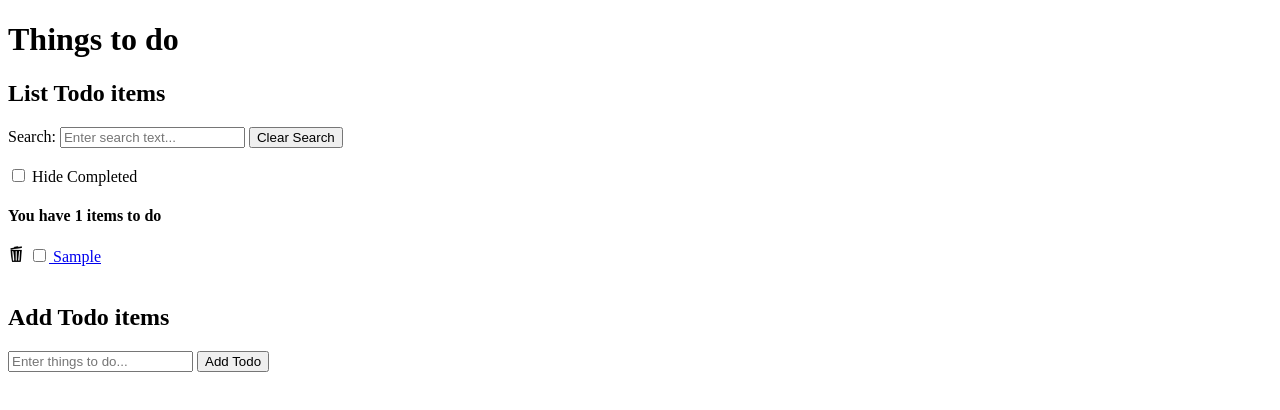
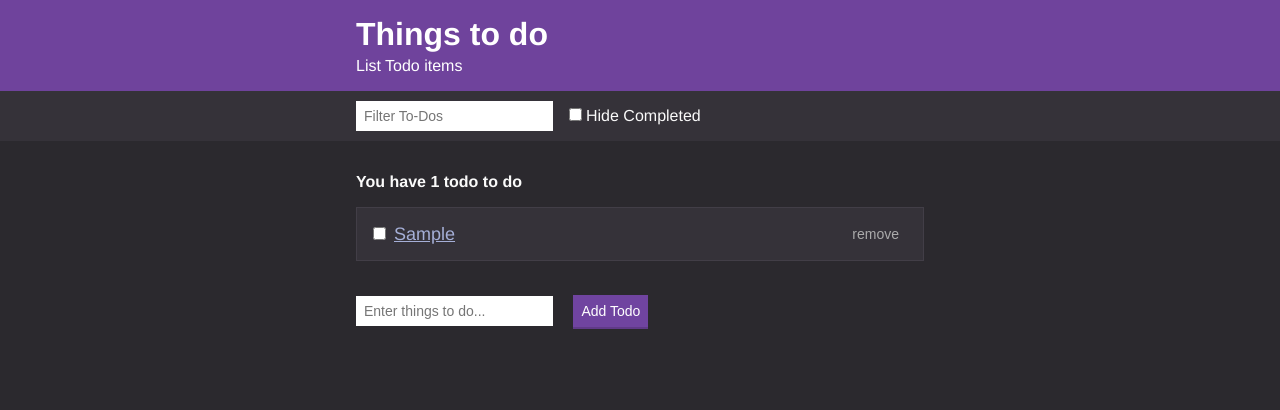
Before and after one commit to 5r1n1/todo-app, a plain HTML site: page index.html in a window 1280 px wide. Both pictures are taken after typing "Sample" into the empty fields and a click on the button "Add Todo". Drawn offline with nearby package versions, Linux system fonts and the light colour scheme.

Commit message:
CSS formatted

```diff
--- a/index.html
+++ b/index.html
@@ -1,26 +1,35 @@
 <!DOCTYPE html>
 <html>
-    <head></head>
+    <head>
+        <title>To-Do App</title>
+        <link rel="stylesheet" href="styles/styles.css">
+        <link rel="shortcut icon" href="images/favicon.ico" type="image/x-icon">
+    </head>
     <body>
-        <h1>Things to do</h1>
-        <h2>List Todo items</h2>
-        <label>Search:
-            <input id="search-text" type="text" placeholder="Enter search text...">
-        </label>
-        <button id="clear-search">Clear Search</button>
-        <br><br>
-        <label>
-            <input type="checkbox" id='hide-completed'>
-            Hide Completed
-        </label>
-        <br><div id="filtered-todos"></div><br>
-        <h2>Add Todo items</h2>
-        <form id="add-todo-form">
-            <input type="text" id="todo-text" name="todoText" placeholder="Enter things to do...">
-            <button>Add Todo</button>
-        </form><br>
+        <div class="header">
+            <div class="container">
+                    <h1 class="header__title">Things to do</h1>
+                    <h2 class="header__subtitle">List Todo items</h2>
+            </div>
+        </div>
+        <div class="actions">
+            <div class="actions__container">
+                <input id="search-text" type="text" class="input" placeholder="Filter To-Dos">
+                <!-- <button id="clear-search" class="button" >Clear Search</button> -->
+                <label class="checkbox">
+                    <input type="checkbox" id='hide-completed'> Hide Completed
+                </label>
+            </div>
+        </div>
+        <div class="container">
+            <div id="filtered-todos"></div><br>
+            <form id="add-todo-form">
+                <input type="text" id="todo-text" class="input" name="todoText" placeholder="Enter things to do...">
+                <button class="button">Add Todo</button>
+            </form>
+        </div>
         <script src="https://cdnjs.cloudflare.com/ajax/libs/moment.js/2.22.2/moment.min.js"></script>
-        <script src="todo-functions.js"></script>
-        <script src="todo-app.js"></script>
+        <script src="scripts/todo-functions.js"></script>
+        <script src="scripts/todo-app.js"></script>
     </body>
 </html>
--- /dev/null
+++ b/scripts/todo-app.js
@@ -0,0 +1,42 @@
+/* global loadFromLS, renderTodos, guid */
+'use strict'
+
+let todos = loadFromLS()
+const filters = {searchText : '', hideCompleted: false}
+renderTodos(todos, filters)
+
+document.querySelector('#search-text').addEventListener('input', e => {
+    filters.searchText = e.target.value
+    renderTodos(todos, filters)
+})
+
+// document.querySelector('#clear-search').addEventListener('click', () => {
+//     filters.searchText = ''
+//     document.querySelector('#search-text').value = ''
+//     renderTodos(todos, filters)
+// })
+
+document.querySelector('#hide-completed').addEventListener('click', e => {
+    filters.hideCompleted = e.target.checked
+    renderTodos(todos, filters)
+})
+
+document.querySelector('#add-todo-form').addEventListener('submit', e => {
+    e.preventDefault()
+    const data = e.target.elements.todoText.value.trim()
+    if (data.length) {
+        todos.push({
+            id: guid(),
+            text: data,
+            completed: false
+        })
+        this.saveToLS(todos)
+        renderTodos(todos, filters)
+    }
+    e.target.elements.todoText.value = ''
+})
+
+window.addEventListener('storage', e => {
+    if (e.key === 'todos') todos = JSON.parse(e.newValue)
+    renderTodos(todos, filters)
+})
--- /dev/null
+++ b/scripts/todo-functions.js
@@ -0,0 +1,91 @@
+/* global todos, filters */
+'use strict'
+
+this.guid = () => {
+    const s4 = () => Math.floor((1 + Math.random()) * 0x10000)
+        .toString(16)
+        .substring(1)
+    return s4() + s4() + '-'
+         + s4() + '-' + s4() + '-' + s4() + '-'
+         + s4() + s4() + s4()
+}
+
+this.saveToLS = (todos) => localStorage.setItem('todos', JSON.stringify(todos))
+
+this.loadFromLS = () => {
+    try {
+        let todos = JSON.parse(localStorage.getItem('todos'))
+        return todos ? todos : []
+    } catch (e) { return []}
+}
+
+const renderTodos = (todos, filters) => {
+    const filteredTodos = todos
+        .filter(i => i.text.toLowerCase().includes(filters.searchText.toLowerCase()))
+        // .filter(i => filters.hideCompleted ? !i.completed : true)
+        .filter(i => !filters.hideCompleted || !i.completed)
+
+    const filTodosDiv = document.querySelector('#filtered-todos')
+    filTodosDiv.innerHTML = ''
+    filTodosDiv.appendChild(renderSummary(filteredTodos))
+    if (filteredTodos.length)
+        filteredTodos.forEach(item => filTodosDiv.appendChild (buildTodoListUI(item)))
+    else {
+        const emptyMsg = document.createElement('p')
+        emptyMsg.textContent = 'No to-dos to show'
+        emptyMsg.classList.add('empty-message')
+        filTodosDiv.appendChild(emptyMsg)
+    }
+}
+
+const renderSummary = filteredTodos => {
+    const pending = filteredTodos.reduce((t, i) => i.completed? t : ++t, 0)
+    const strItem = (pending === 1) ? 'todo' : 'todos'
+    const summary = document.createElement('h4')
+    summary.textContent = `You have ${pending} ${strItem} to do`
+    summary.classList.add('list-title')
+    return summary
+}
+
+const buildTodoListUI = (item) => {
+    const elTodo = document.createElement('label')
+    const elContainer = document.createElement('div')
+    const chk = document.createElement('input')
+    const txt = document.createElement('a')
+    const btnRemove = document.createElement('button')
+
+    chk.type = 'checkbox'
+    chk.checked = item.completed
+    chk.addEventListener('click', () => {
+        item.completed = !item.completed
+        this.saveToLS(todos)
+        renderTodos(todos, filters)
+    })
+    elContainer.appendChild (chk)
+
+    txt.setAttribute('href', `./edit-todo.html#${item.id}`)
+    txt.textContent = item.text
+    elContainer.appendChild(txt)
+
+    elTodo.classList.add('list-item')
+    elContainer.classList.add('list-item__container')
+    elTodo.appendChild(elContainer)
+
+    btnRemove.textContent = 'remove'
+    btnRemove.classList.add('button', 'button--text')
+    btnRemove.addEventListener('click', () => {
+        deleteTodo(todos, item.id),
+        renderTodos(todos, filters)
+    })
+    elTodo.appendChild(btnRemove)
+
+    return elTodo
+}
+
+const deleteTodo = (todos, id) => {
+    const index = todos.findIndex (i => i.id === id)
+    if ((index + 1)) {
+        todos.splice(index, 1)
+        this.saveToLS(todos)
+    }
+}
--- /dev/null
+++ b/styles/styles.css
@@ -0,0 +1,237 @@
+/*
+
+// Colors
+$off-black: #20222b;
+$dark-blue: #333745;
+$blue: #3c4251;
+$light-blue: #464b5e;
+$off-white: #a5afd7;
+$purple: #8357c5;
+// Spacing
+$s-size: 1.2rem;
+$m-size: 1.6rem;
+$l-size: 3.2rem;
+$xl-size: 4.8rem;
+$desktop-breakpoint: 45rem;
+
+*/
+
+/* Base Styles */
+
+* {
+    box-sizing: border-box;
+    margin: 0;
+    padding: 0;
+}
+
+html {
+  font-size: 62.5%;
+}
+
+body {
+  background: #2B292E;
+  color: #fafafa;
+  font-family: Helvetica, Arial, sans-serif;
+  font-size: 1.6rem;
+}
+
+button {
+  cursor: pointer;
+}
+
+a {
+    /* color: #6F439C; */
+    color: #a5afd7;
+}
+
+/* Container */
+
+.container {
+  max-width: 60rem;
+  margin: 0 auto;
+  padding: 0 1.6rem;
+}
+
+/* Header */
+
+.header {
+  background: #6F439C;
+  color:white;
+  padding: 1.6rem 0;
+}
+
+.header__title {
+  font-size: 3.2rem;
+  margin-bottom: .4rem;
+}
+
+.header__subtitle {
+  /* color: #777; */
+  font-size: 1.6rem;
+  font-weight: 300;
+}
+
+/* Actions Bar */
+
+.actions {
+    background-color: #353239;
+    /* border-bottom: 1px solid #dedfe0; */
+    /* color: #333333; */
+    padding: 1rem
+}
+
+.actions__container {
+    align-items: center;
+    display: flex;
+    max-width: 60rem;
+    margin: 0 auto;
+    min-height: 3rem;
+    padding: 0 1.6rem;
+}
+
+.actions__container--spaced {
+    justify-content: space-between
+}
+
+/* Form Inputs */
+
+.input {
+    border: none;
+    font-size: 1.4rem;
+    font-weight: 300;
+    height: 3rem;
+    margin-right: 1.6rem;
+    padding: .4rem .8rem;
+}
+
+.checkbox {
+    display: flex;
+    align-items: baseline;
+}
+
+.checkbox > input {
+    margin-right: .4rem;
+}
+
+.button {
+    background: #7044a0;
+    border: none;
+    border-bottom: 2px solid #603a88;
+    color: white;
+    font-size: 1.4rem;
+    font-weight: 300;
+    padding: .8rem;
+    transition: background .3s ease, color .3s ease;
+}
+
+.button:hover {
+    background: #5F3A87;
+}
+
+.button--secondary {
+    background: #888888;
+    border-bottom: 2px solid #717171;
+}
+
+.button--secondary:hover {
+    background: #6E6E6E;
+}
+
+.button--text {
+    background: none;
+    border: none;
+    color: #aaa;
+}
+
+.button--text:hover {
+    background: none;
+    color: white;
+    text-decoration: underline;
+}
+
+/* Note editor */
+
+.title-input {
+    border: 1px solid #DEDFE0;
+    font-size: 2rem;
+    font-weight: 300;
+    display: block;
+    margin: 2.4rem 0;
+    padding: .8rem;
+    width: 100%;
+}
+
+.body-input {
+    border: 1px solid #DEDFE0;
+    font-family: inherit;
+    font-size: 1.6rem;
+    font-weight: 300;
+    display: block;
+    margin: 2.4rem 0;
+    min-height: 15rem;
+    padding: .8rem;
+    width: 100%;
+}
+
+/* Note List Item */
+
+.list-item {
+    text-decoration: none;
+    color: #fafafa;
+    cursor: pointer;
+    background: #353239;
+    border: 1px solid #423e47;
+    margin: 1.6rem 0;
+    padding: 1rem 1.6rem;
+    display: block;
+    transition: background .3s ease;
+    display: flex;
+    justify-content: space-between;
+    align-items: center
+}
+
+.list-item__container {
+    display: flex;
+    font-size: 1.8rem;
+    font-weight: 300;
+    align-items: baseline;
+}
+
+.list-item__container > *:first-child {
+    margin-right: .8rem;
+}
+
+.list-item:hover {
+    background: #3d3941;
+}
+
+.list-item__title {
+    font-size: 1.8rem;
+    margin-bottom: .4rem
+}
+
+.list-item__subtitle {
+    color: #666;
+    font-size: 1.4rem;
+    font-weight: 300;
+    font-style: italic;
+}
+
+.list-title {
+    margin: 3.2rem 0 1.6rem;
+}
+
+.empty-message {
+    margin: 3.2rem 0;
+}
+
+.edit-todo {
+    margin: 10vh 0 0 0;
+}
+
+.edit-todo-text {
+    font-size: 17px;
+    margin-right: .5rem;
+    padding: .2rem .5rem;
+    width: 300px;
+}
--- a/todo-app.js
+++ /dev/null
@@ -1,41 +0,0 @@
-/* global loadFromLS, renderTodos, guid */
-'use strict'
-
-let todos = loadFromLS()
-const filters = {searchText : '', hideCompleted: false}
-renderTodos(todos, filters)
-
-document.querySelector('#search-text').addEventListener('input', e => {
-    filters.searchText = e.target.value
-    renderTodos(todos, filters)
-})
-
-document.querySelector('#clear-search').addEventListener('click', () => {
-    filters.searchText = ''
-    document.querySelector('#search-text').value = ''
-    renderTodos(todos, filters)
-})
-
-document.querySelector('#hide-completed').addEventListener('click', e => {
-    filters.hideCompleted = e.target.checked
-    renderTodos(todos, filters)
-})
-
-document.querySelector('#add-todo-form').addEventListener('submit', e => {
-    e.preventDefault()
-    if (e.target.elements.todoText.value.trim().length) {
-        todos.push({
-            id: guid(),
-            text: e.target.elements.todoText.value,
-            completed: false
-        })
-        this.saveToLS(todos)
-        renderTodos(todos, filters)
-    }
-    e.target.elements.todoText.value = ''
-})
-
-window.addEventListener('storage', e => {
-    if (e.key === 'todos') todos = JSON.parse(e.newValue)
-    renderTodos(todos, filters)
-})
--- a/todo-functions.js
+++ /dev/null
@@ -1,80 +0,0 @@
-/* global todos, filters */
-'use strict'
-
-this.guid = () => {
-    const s4 = () => Math.floor((1 + Math.random()) * 0x10000)
-        .toString(16)
-        .substring(1)
-    return s4() + s4() + '-'
-         + s4() + '-' + s4() + '-' + s4() + '-'
-         + s4() + s4() + s4()
-}
-
-this.saveToLS = (todos) => localStorage.setItem('todos', JSON.stringify(todos))
-
-this.loadFromLS = () => {
-    try {
-        let todos = JSON.parse(localStorage.getItem('todos'))
-        return todos ? todos : []
-    } catch (e) { return []}
-}
-
-const renderTodos = (todos, filters) => {
-    const filteredTodos = todos
-        .filter(i => i.text.toLowerCase().includes(filters.searchText.toLowerCase()))
-        // .filter(i => filters.hideCompleted ? !i.completed : true)
-        .filter(i => !filters.hideCompleted || !i.completed)
-
-    const filTodosDiv = document.querySelector('#filtered-todos')
-    filTodosDiv.innerHTML = ''
-    filTodosDiv.appendChild(renderSummary(filteredTodos))
-    filteredTodos.forEach(item => filTodosDiv.appendChild (buildTodoListUI(item)))
-}
-
-const renderSummary = filteredTodos => {
-    const pending = filteredTodos.reduce((t, i) => i.completed? t : ++t, 0)
-    const summary = document.createElement('h4')
-    summary.textContent = `You have ${pending} items to do`
-    return summary
-}
-
-const buildTodoListUI = (item) => {
-    const s = document.createElement('span')
-
-    const del = document.createElement('input')
-    del.type = 'image'
-    del.setAttribute('src', 'del_icon.jpg')
-    del.setAttribute('style', 'height:16px;width:16px;margin-right:5px')
-    del.addEventListener('click', () => {
-        deleteTodo(todos, item.id),
-        renderTodos(todos, filters)
-    })
-    s.appendChild(del)
-
-    const chk = document.createElement('input')
-    chk.type = 'checkbox'
-    chk.checked = item.completed
-    chk.addEventListener('click', () => {
-        item.completed = !item.completed
-        this.saveToLS(todos)
-        renderTodos(todos, filters)
-    })
-
-    const txt = document.createElement('a')
-    txt.setAttribute('href', `./edit-note.html#${item.id}`)
-    txt.appendChild(chk)
-    txt.insertAdjacentText('beforeend', ' ' + item.text)
-    s.appendChild(txt)
-
-    s.appendChild(document.createElement('br'))
-
-    return s
-}
-
-const deleteTodo = (todos, id) => {
-    const index = todos.findIndex (i => i.id === id)
-    if ((index + 1)) {
-        todos.splice(index, 1)
-        this.saveToLS(todos)
-    }
-}
```
Also changed, not shown: edit-note.html (deleted, +0 -14 lines), edit-todo.html (added, +24 -0 lines), scripts/todo-edit.js (added, +26 -0 lines), todo-edit.js (deleted, +0 -20 lines), favicon.ico (deleted), images/favicon.ico (added), 1 other file.
